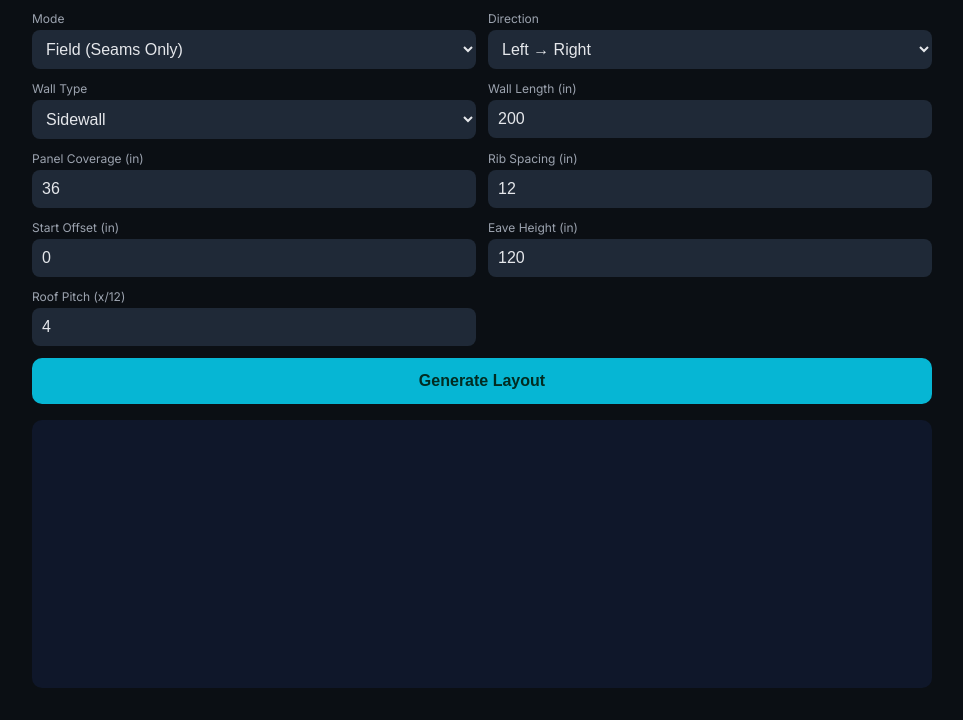
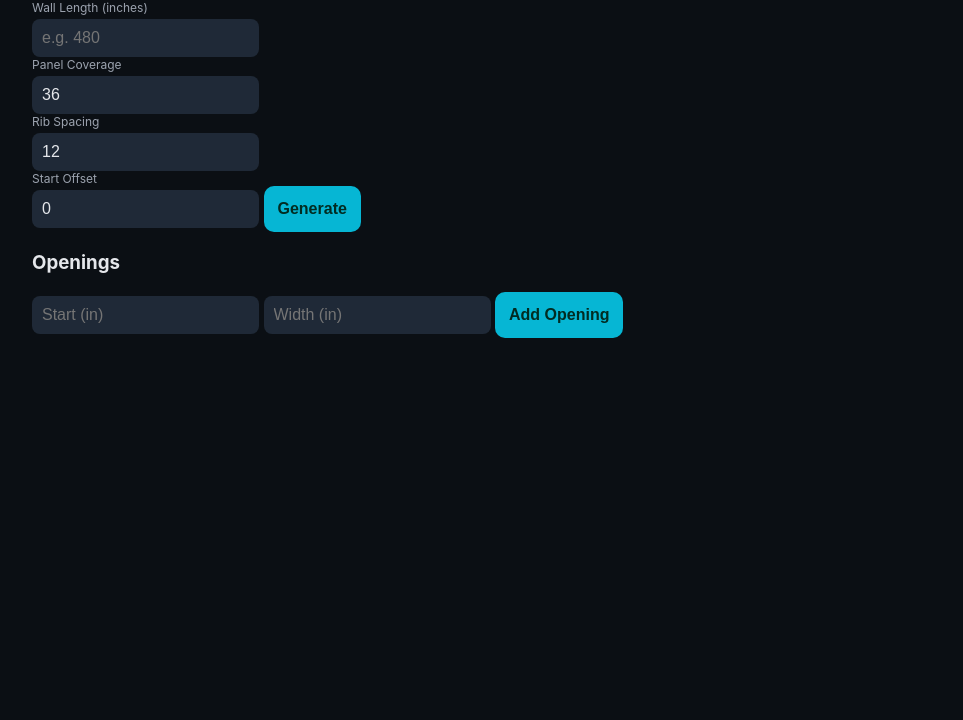
Before and after one commit to Crosas27/Layout_CR27, a plain HTML site: page index.html in a window 1280 px wide. Shown: the part 85-805 px from the top of the page, without its empty margins (158-1121 px from the left). Drawn offline with Linux system fonts and the light colour scheme.

Commit message:
Update index.html

```diff
--- a/index.html
+++ b/index.html
@@ -1,95 +1,65 @@
 <!DOCTYPE html>
 <html lang="en">
 <head>
-  <meta charset="UTF-8" />
-  <meta name="viewport" content="width=device-width, initial-scale=1.0"/>
+<meta charset="UTF-8" />
+<meta name="viewport" content="width=device-width, initial-scale=1.0"/>
 
-  <title>Panel Layout Tool</title>
+<title>Panel Layout Tool</title>
 
-  <!-- Fonts -->
-  <link href="https://fonts.googleapis.com/css2?family=Inter:wght@400;600&family=Roboto+Mono:wght@400;500&display=swap" rel="stylesheet">
+<link rel="stylesheet" href="styles.css" />
 
-  <link rel="stylesheet" href="./styles.css" />
 </head>
-
 <body>
 
-  <div class="app">
+<div class="app">
 
-    <h1>Panel Layout Tool</h1>
+  <h2>Panel Layout Tool</h2>
 
-    <!-- CONTROLS -->
-    <div class="controls">
+  <!-- MAIN INPUTS -->
+  <div class="card">
 
-      <label>
-  Mode
-  <select id="mode">
-    <option value="field">Field (Seams Only)</option>
-    <option value="full">Full Layout</option>
-  </select>
-</label>
+    <label>Wall Length (inches)</label>
+    <input id="wallLength" type="number" placeholder="e.g. 480" />
 
-<label>
-  Direction
-  <select id="direction">
-    <option value="LTR">Left → Right</option>
-    <option value="RTL">Right → Left</option>
-  </select>
-</label>
+    <label>Panel Coverage</label>
+    <input id="panelCoverage" type="number" value="36" />
 
-      <label>
-        Wall Type
-        <select id="wallType">
-          <option value="sidewall">Sidewall</option>
-          <option value="gable">Gable</option>
-        </select>
-      </label>
+    <label>Rib Spacing</label>
+    <input id="ribSpacing" type="number" value="12" />
 
-      <label>
-        Wall Length (in)
-        <input id="wallLength" type="number" value="200" />
-      </label>
+    <label>Start Offset</label>
+    <input id="startOffset" type="number" value="0" />
 
-      <label>
-        Panel Coverage (in)
-        <input id="panelCoverage" type="number" value="36" />
-      </label>
+    <button id="generateBtn">Generate</button>
 
-      <label>
-        Rib Spacing (in)
-        <input id="ribSpacing" type="number" value="12" />
-      </label>
+  </div>
 
-      <label>
-        Start Offset (in)
-        <input id="startOffset" type="number" value="0" />
-      </label>
+  <!-- OPENINGS -->
+  <div class="card">
 
-      <label>
-        Eave Height (in)
-        <input id="eaveHeight" type="number" value="120" />
-      </label>
+    <h3>Openings</h3>
 
-      <label>
-        Roof Pitch (x/12)
-        <input id="roofPitch" type="number" value="4" />
-      </label>
+    <div id="openingsList"></div>
 
-      <button id="generateBtn">Generate Layout</button>
+    <div class="opening-form">
+
+      <input id="openingStart" type="number" placeholder="Start (in)" />
+      <input id="openingWidth" type="number" placeholder="Width (in)" />
+
+      <button id="addOpeningBtn">Add Opening</button>
 
     </div>
 
-    <!-- SVG OUTPUT -->
-    <div class="canvas">
-      <svg id="wallSvg"></svg>
-    </div>
-
-    <!-- RESULTS -->
-    <div id="ribTable"></div>
-
   </div>
 
-  <script type="module" src="./app.js"></script>
+  <!-- SVG -->
+  <div class="card">
+    <svg id="wallSvg"></svg>
+  </div>
+
+</div>
+
+<script type="module" src="app.js"></script>
 
 </body>
 </html>
```
